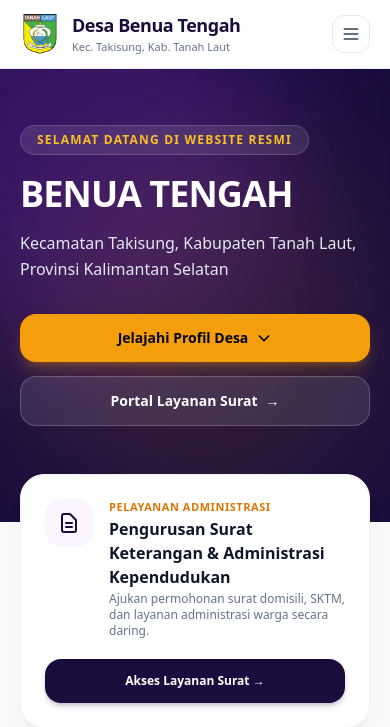
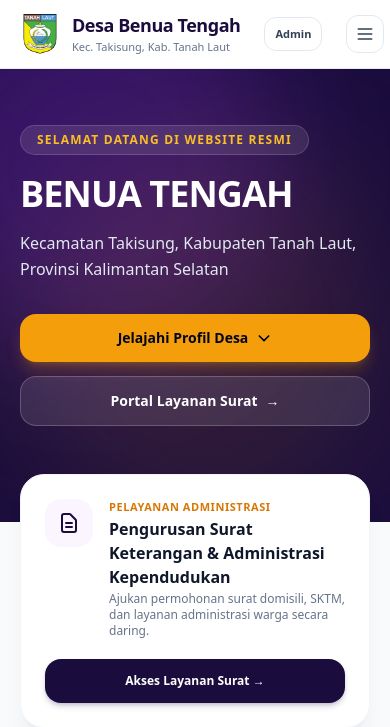
Before and after one commit to kknbenuatengahpolitala2026-ui/WebDesaBenteng2026, a WordPress theme: template wp-content/themes/desa-benua-tengah/front-page.php in a window 390 px wide. Shown: the top 727 px of the page. Run offline with PHP 8.4 and a stand-in for WordPress, Linux system fonts and the light colour scheme; the site name, menu and one post (Sample post) are stand-ins, and other content is empty; some libraries are stand-ins or nearby versions.

Commit message:
Tampilkan tombol admin langsung di header mobile

```diff
--- a/wp-content/themes/desa-benua-tengah/header.php
+++ b/wp-content/themes/desa-benua-tengah/header.php
@@ -146,6 +146,17 @@
                 <?php endif; ?>
             </div>
 
+            <!-- Tombol Admin Langsung untuk Mobile -->
+            <?php if ( is_user_logged_in() && current_user_can( 'edit_posts' ) ) : ?>
+                <a href="<?php echo esc_url( admin_url() ); ?>" class="lg:hidden inline-flex items-center gap-1.5 border border-[#1a0d3d]/20 bg-purple-50 text-[#1a0d3d] text-[11px] font-bold px-2.5 py-2 rounded-xl shrink-0">
+                    Kelola
+                </a>
+            <?php else : ?>
+                <a href="<?php echo esc_url( wp_login_url( home_url('/anggaran-desa') ) ); ?>" class="lg:hidden inline-flex items-center gap-1.5 border border-slate-200 bg-white text-slate-700 text-[11px] font-bold px-2.5 py-2 rounded-xl shrink-0">
+                    Admin
+                </a>
+            <?php endif; ?>
+
             <!-- Tombol Menu Mobile -->
             <button id="bt-mobile-btn" type="button" aria-label="Buka Menu" class="lg:hidden p-2 rounded-xl border border-slate-200 text-slate-700 hover:bg-slate-100 shrink-0">
                 <svg class="w-5 h-5" fill="none" stroke="currentColor" stroke-width="2" viewBox="0 0 24 24">
```
